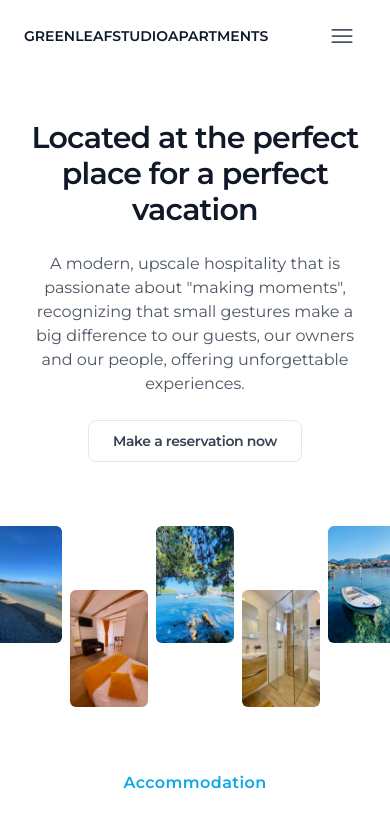
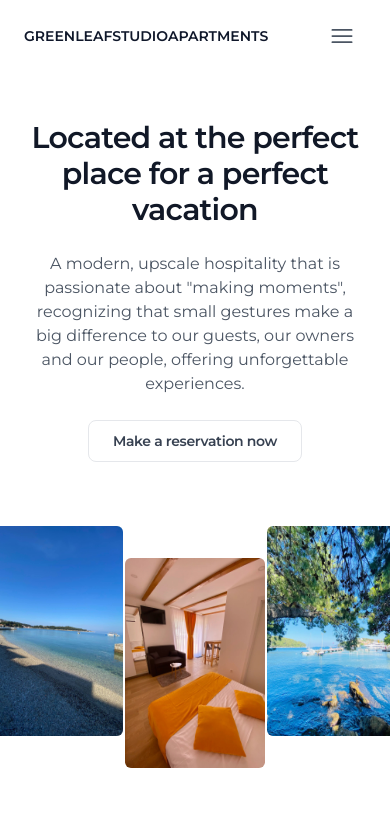
Before and after one commit to IlijaRad/apartments, a Next.js app: page / in a window 390 px wide. Shown: the top 813 px of the page. Built offline with nearby package versions, Linux system fonts and the light colour scheme.

Commit message:
- show 3 pics instead of 5 on mobile home section

```diff
--- a/components/HomeSection.js
+++ b/components/HomeSection.js
@@ -5,6 +5,7 @@ import Img2 from "../public/img/home/1.jpg";
 import Img3 from "../public/img/home/2.jpg";
 import Img4 from "../public/img/home/5.jpg";
 import Img5 from "../public/img/home/3.jpg";
+import { useEffect, useState } from "react";
 
 const IMAGES = [
   { id: 1, src: Img1, alt: "", position: "UP" },
@@ -15,6 +16,20 @@ const IMAGES = [
 ];
 
 const HomeSection = () => {
+  const [smallScreen, setSmallScreen] = useState(false);
+  const [displayCount, setDisplayCount] = useState(5);
+  useEffect(() => {
+    setSmallScreen(window.matchMedia("(max-width: 768px)").matches);
+    const handler = (e) => setSmallScreen(e.matches);
+    window.matchMedia("(max-width: 768px)").addEventListener("change", handler);
+  }, []);
+
+  useEffect(() => {
+    if (smallScreen) setDisplayCount(3);
+    else setDisplayCount(5);
+  }, [smallScreen]);
+
+  console.log(smallScreen);
   return (
     <div id="home" className="overflow-hidden pt-12 md:pt-[110px]">
       <div className="px-6 lg:px-12">
@@ -34,12 +49,14 @@ const HomeSection = () => {
       >
         Make a reservation now
       </a>
-      <div className="-mx-4 mt-16 flex justify-center gap-x-2 md:-mx-8 md:mt-[140px] md:gap-x-4 xl:gap-x-10">
-        {IMAGES.map(({ id, src, alt, position }) => (
+      <div className="-mx-4 mt-16 flex justify-center gap-x-0.5 md:-mx-8 md:mt-[140px] md:gap-x-2 lg:gap-x-4 xl:gap-x-10">
+        {IMAGES.slice(0, displayCount).map(({ id, src, alt, position }) => (
           <div
             key={id}
             className={
-              position === "DOWN" ? "mt-16 flex items-end" : "flex items-start"
+              position === "DOWN"
+                ? "mt-8 flex items-end md:mt-16"
+                : "flex items-start"
             }
           >
             <Image
```
